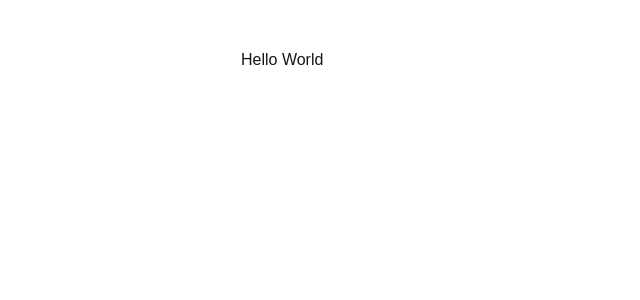
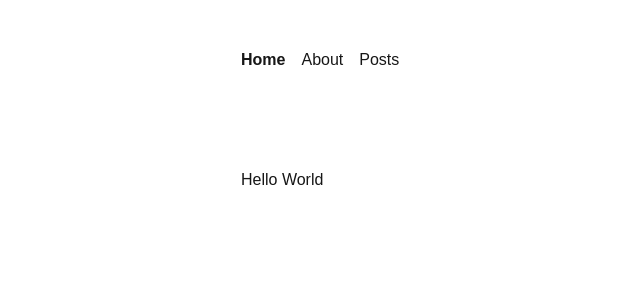
Before and after one commit to nufrofved/blog, a Next.js app: page / in a window 1280 px wide. Shown: the top 300 px of the page, without its empty margins (95-735 px from the left). Built offline with nearby package versions, Linux system fonts and the light colour scheme.

Commit message:
navigation bar 컴포넌트 분리, not found 페이지 추가

```diff
--- /dev/null
+++ b/app/_components/navigation-bar.tsx
@@ -0,0 +1,33 @@
+'use client';
+
+import Link, { LinkProps } from 'next/link';
+
+import { usePathname } from 'next/navigation';
+import { ReactNode } from 'react';
+
+export function NavigationBar() {
+  return (
+    <nav>
+      <ul className="flex gap-4 capitalize">
+        <NavItem href={'/'}>home</NavItem>
+        <NavItem href={'/about'}>about</NavItem>
+        <NavItem href={'/posts'}>posts</NavItem>
+      </ul>
+    </nav>
+  );
+}
+
+function NavItem({
+  href,
+  children,
+}: LinkProps & {
+  children: ReactNode;
+}) {
+  const pathname = usePathname();
+
+  return (
+    <li className={pathname === href ? 'font-semibold' : ''}>
+      <Link href={href}>{children}</Link>
+    </li>
+  );
+}
--- a/app/layout.tsx
+++ b/app/layout.tsx
@@ -2,6 +2,7 @@ import './globals.css';
 
 import type { Metadata } from 'next';
 import localFont from 'next/font/local';
+import { NavigationBar } from './_components/navigation-bar';
 
 const geistSans = localFont({
   src: './fonts/GeistVF.woff',
@@ -29,6 +30,9 @@ export default function RootLayout({
       <body
         className={`${geistSans.variable} ${geistMono.variable} antialiased`}
       >
+        <header className="max-w-screen-sm mx-auto px-4 py-12">
+          <NavigationBar />
+        </header>
         <main className="max-w-screen-sm mx-auto px-4 py-12">{children}</main>
       </body>
     </html>
--- /dev/null
+++ b/app/not-found.tsx
@@ -0,0 +1,11 @@
+import Link from 'next/link';
+
+export default function NotFound() {
+  return (
+    <div>
+      <h2>Not Found</h2>
+      <p>Could not find requested resource</p>
+      <Link href="/">Return Home</Link>
+    </div>
+  );
+}
```
